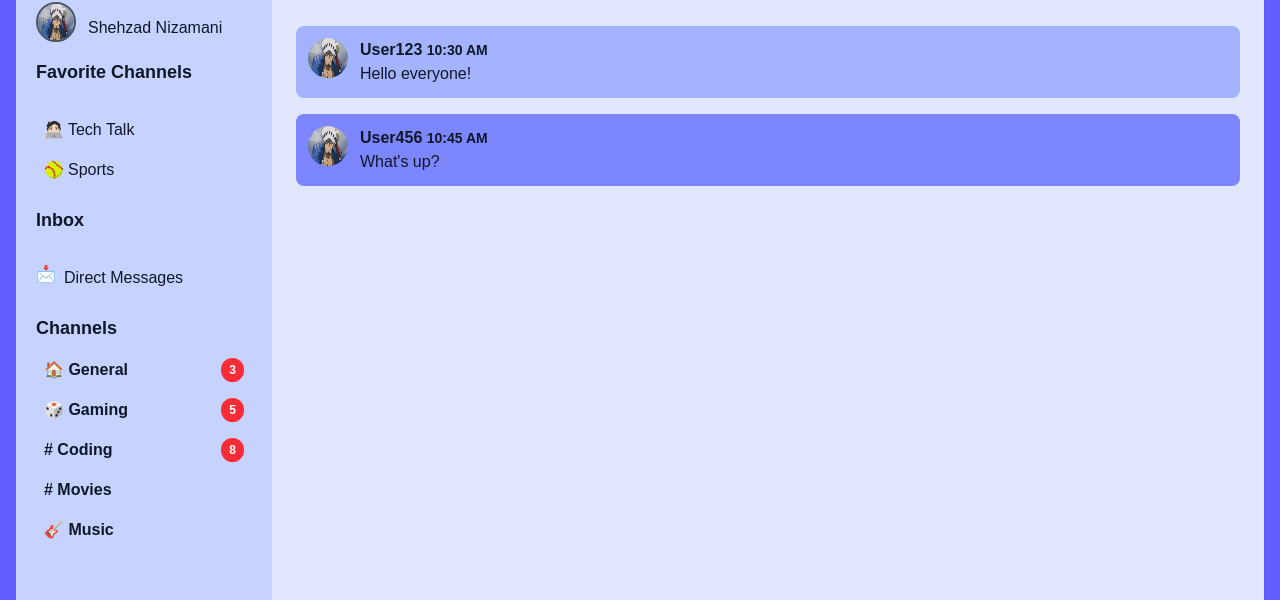
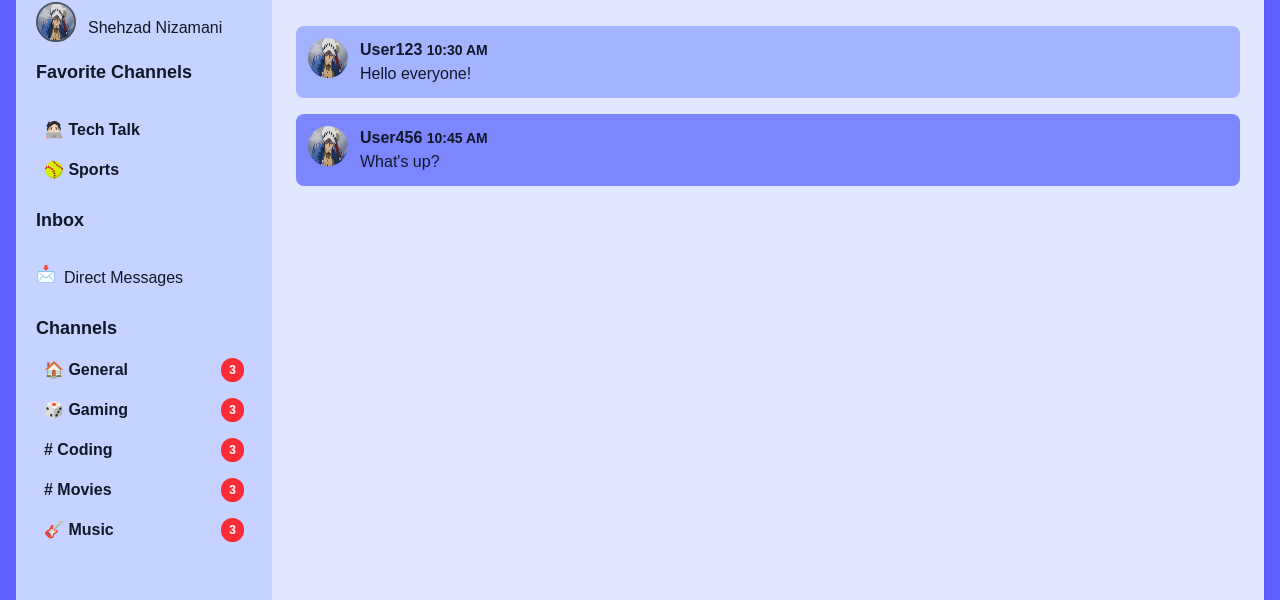
Before and after one commit to nizamani/nextdiscord, a Next.js app: page / in a window 1280 px wide. Shown: the part 86-686 px from the top of the page. Built offline with nearby package versions, Linux system fonts and the light colour scheme.

Commit message:
main getting channel names from array

```diff
--- a/src/app/components/sidebar.tsx
+++ b/src/app/components/sidebar.tsx
@@ -2,6 +2,7 @@
 import { useDispatch, useSelector } from 'react-redux';
 import { RootState } from '../redux/store';
 import { toggleSidebar, toggleSettingsMenu } from '../redux/features/sidebarSlice';
+import { channel } from 'diagnostics_channel';
 
 export default function Sidebar() {
     const dispatch = useDispatch();
@@ -15,6 +16,52 @@ export default function Sidebar() {
 
     // user slice to display user's profile picture and their full name
     const user = useSelector((state: RootState) => state.user);
+
+    // this will come inside useEffect from backend
+    const channels = [
+        {
+            key: 1,
+            name: 'General',
+            icon: '🏠',
+            isFavorite: false,
+        },
+        {
+            key: 2,
+            name: 'Gaming',
+            icon: '🎲',
+            isFavorite: false,
+        },
+        {
+            key: 3,
+            name: 'Coding',
+            icon: '#',
+            isFavorite: false,
+        },
+        {
+            key: 4,
+            name: 'Movies',
+            icon: '#',
+            isFavorite: false,
+        },
+        {
+            key: 5,
+            name: 'Music',
+            icon: '🎸',
+            isFavorite: false,
+        },
+        {
+            key: 6,
+            name: 'Tech Talk',
+            icon: '🧑🏻‍💻',
+            isFavorite: true,
+        },
+        {
+            key: 7,
+            name: 'Sports',
+            icon: '🥎',
+            isFavorite: true,
+        },
+    ];
 
   return (
     <aside className={`pb-20 md:pb-0 h-full fixed md:relative w-1/2 md:w-64 p-5 flex flex-col gap-4 overflow-y-auto rounded-lg transition-transform duration-300 ease-in-out ${isSidebarOpen ? "translate-x-0" : "-translate-x-full md:translate-x-0"} ${darkMode ? "bg-gray-800 text-white" : "bg-indigo-200 text-gray-900"}
@@ -41,12 +88,15 @@ export default function Sidebar() {
         {/* Favorite Channels */}
         <h2 className="text-lg font-bold">Favorite Channels</h2>
         <ul className="mt-2">
-            <li className={`flex items-center p-2 ${darkMode ? "bg-gray-800 text-white" : "bg-indigo-200 text-gray-900"} rounded cursor-pointer`}>
-            🧑🏻‍💻 <button className="ml-1">Tech Talk</button>
-            </li>
-            <li className={`${darkMode ? "bg-gray-800 text-white" : "bg-indigo-200 text-gray-900"} flex items-center p-2 rounded cursor-pointer`}>
-            🥎 <button className="ml-1">Sports</button>
-            </li>
+            {channels.map((channel) => (
+                // only favorite channels will be shown here
+                (channel.isFavorite) ?
+                <li key={channel.key} className={`${darkMode ? "bg-gray-800 text-white" : "bg-indigo-200 text-gray-900"} font-bold p-2 rounded cursor-pointer sidebar-content flex justify-between items-center`}>
+                {channel.icon} {channel.name}
+                </li>
+                // non-favorite channels won't be shown
+                : ''
+            ))}
         </ul>
 
         {/* Inbox */}
@@ -61,21 +111,14 @@ export default function Sidebar() {
             Channels
             </h2>
             <ul className="mt-2">
-                <li className={`${darkMode ? "bg-gray-800 text-white" : "bg-indigo-200 text-gray-900"} font-bold p-2 rounded cursor-pointer sidebar-content flex justify-between items-center`}>
-                🏠 General <span id="unread-general" className="bg-red-500 text-white text-xs font-bold px-2 py-1 rounded-full">3</span>
-                </li>
-                <li className={`${darkMode ? "bg-gray-800 text-white" : "bg-indigo-200 text-gray-900"} font-bold p-2 rounded cursor-pointer sidebar-content flex justify-between items-center`}>
-                🎲 Gaming <span id="unread-gaming" className="bg-red-500 text-white text-xs font-bold px-2 py-1 rounded-full">5</span>
-                </li>
-                <li className={`${darkMode ? "bg-gray-800 text-white" : "bg-indigo-200 text-gray-900"} font-bold p-2 rounded cursor-pointer sidebar-content flex justify-between items-center`}>
-                    # Coding <span id="unread-coding" className="bg-red-500 text-white text-xs font-bold px-2 py-1 rounded-full">8</span>
-                </li>
-                <li className={`${darkMode ? "bg-gray-800 text-white" : "bg-indigo-200 text-gray-900"} font-bold p-2 rounded cursor-pointer sidebar-content flex justify-between items-center`}>
-                    # Movies <span id="unread-movies" className="bg-red-500 text-white text-xs font-bold px-2 py-1 rounded-full hidden">1</span>
-                </li>
-                <li className={`${darkMode ? "bg-gray-800 text-white" : "bg-indigo-200 text-gray-900"} font-bold p-2 rounded cursor-pointer sidebar-content flex justify-between items-center`}>
-                🎸 Music <span id="unread-music" className="bg-red-500 text-white text-xs font-bold px-2 py-1 rounded-full hidden">2</span>
-                </li>
+                {channels.map((channel) => (
+                    (!channel.isFavorite) ?
+                    <li key={channel.key} className={`${darkMode ? "bg-gray-800 text-white" : "bg-indigo-200 text-gray-900"} font-bold p-2 rounded cursor-pointer sidebar-content flex justify-between items-center`}>
+                    {channel.icon} {channel.name} <span id="unread-general" className="bg-red-500 text-white text-xs font-bold px-2 py-1 rounded-full">3</span>
+                    </li>
+                    // favorite channel won't be shown here
+                    : ''
+                ))}
             </ul>
         </div>
     </aside>
--- a/src/app/page.tsx
+++ b/src/app/page.tsx
@@ -1,7 +1,7 @@
 'use client';
 import { useSelector } from "react-redux";
 import { RootState } from "../app/redux/store";
-import Sidebar from '../app/components/sidebar';
+import Sidebar from '../app/components/Sidebar';
 import ChatArea from "./components/ChatArea";
 
 const ChatApp = () => {
--- a/tsconfig.json
+++ b/tsconfig.json
@@ -22,6 +22,6 @@
       "@/*": ["./src/*"]
     }
   },
-  "include": ["next-env.d.ts", "**/*.ts", "**/*.tsx", ".next/types/**/*.ts", "src/app/components/sidebar.tsx"],
+  "include": ["next-env.d.ts", "**/*.ts", "**/*.tsx", ".next/types/**/*.ts", "src/app/components/Sidebar.tsx"],
   "exclude": ["node_modules"]
 }
```
